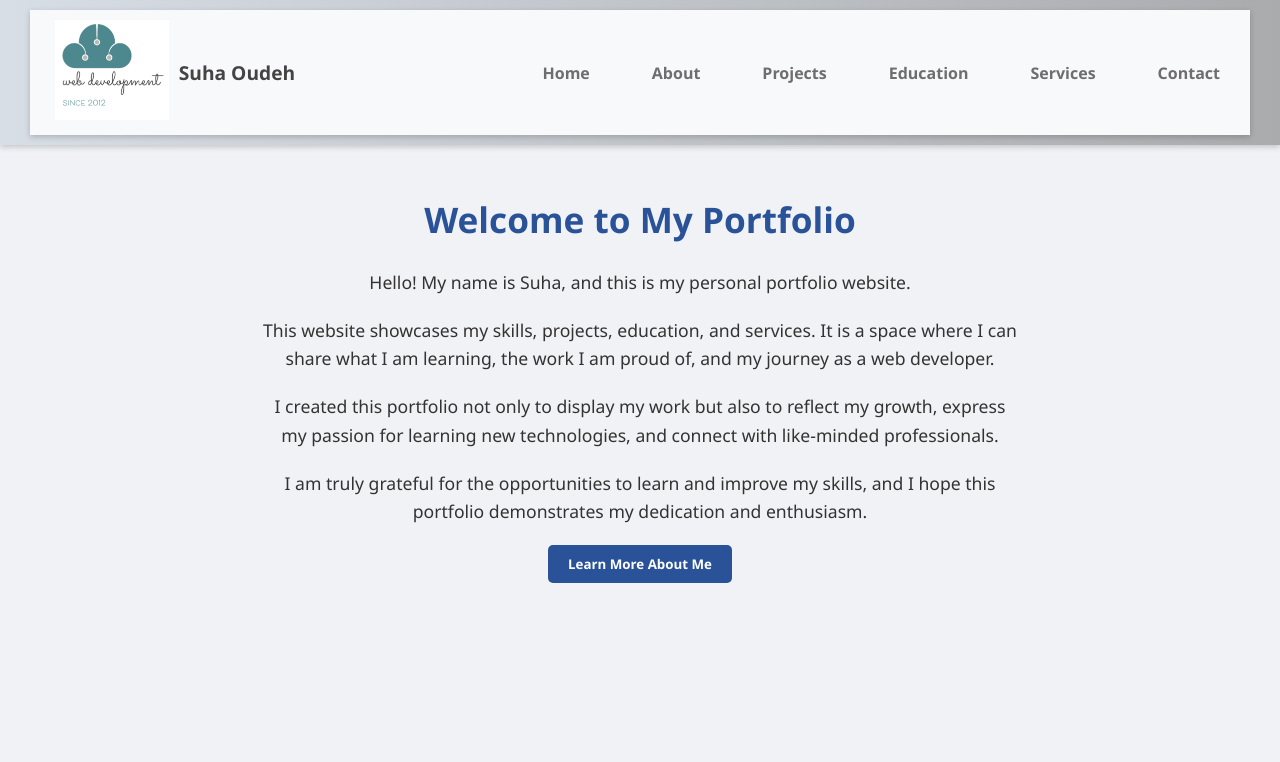
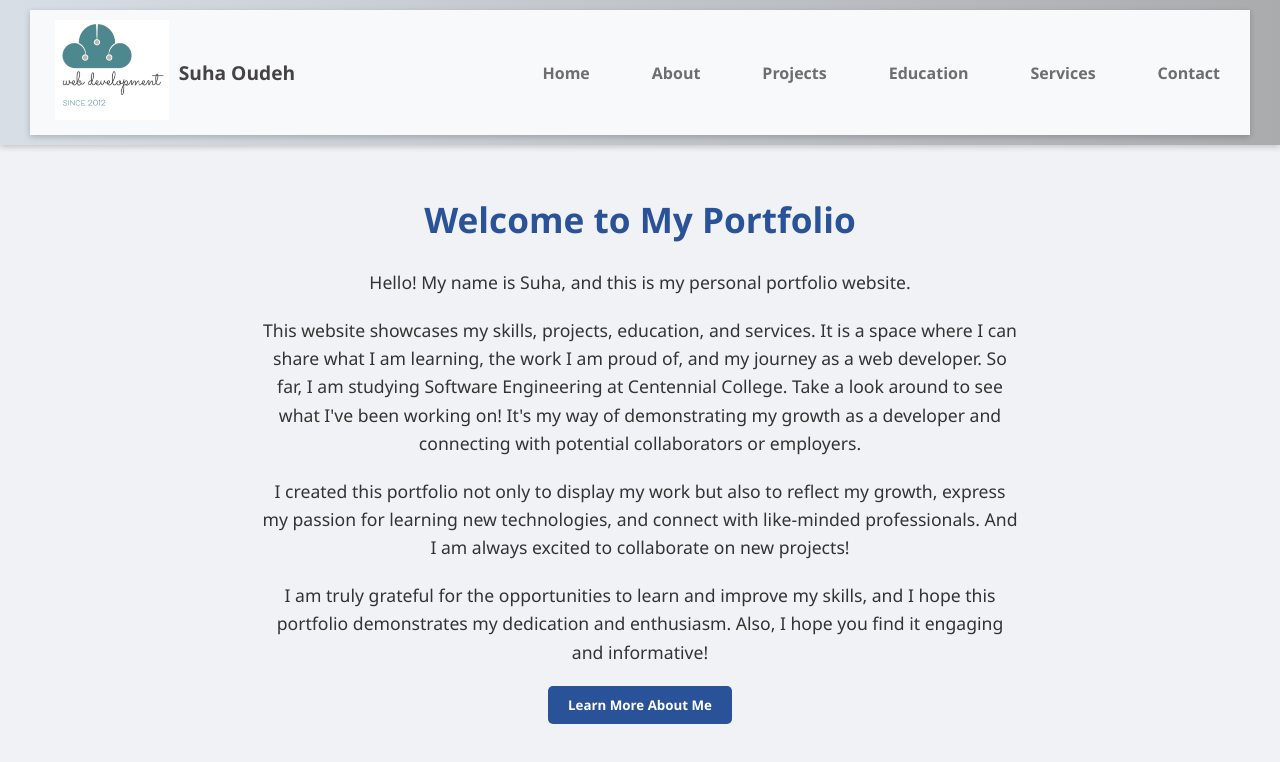
Before and after one commit to suhaoudeh/portfolio-site, a React (Vite) app: page / in a window 1280 px wide. Shown: the top 762 px of the page. Built offline with nearby package versions, Linux system fonts and the light colour scheme.

Commit message:
add Render Text

```diff
--- a/src/Components/Home.jsx
+++ b/src/Components/Home.jsx
@@ -16,18 +16,20 @@ export default function Home() {
       <p>
         This website showcases my skills, projects, education, and services.
         It is a space where I can share what I am learning, the work I am proud of,
-        and my journey as a web developer.
+        and my journey as a web developer. So far, I am studying Software Engineering at Centennial College. Take a look around to see what I've been working on!
+        It's my way of demonstrating my growth as a developer and connecting with potential collaborators or employers.
       </p>
 
       <p>
         I created this portfolio not only to display my work but also to reflect
         my growth, express my passion for learning new technologies, and
-        connect with like-minded professionals.
+        connect with like-minded professionals.  And I am always excited to collaborate on new projects!
       </p>
 
       <p>
         I am truly grateful for the opportunities to learn and improve my skills,
         and I hope this portfolio demonstrates my dedication and enthusiasm.
+        Also, I hope you find it engaging and informative!
       </p>
 
       <Link to="/about">
```
